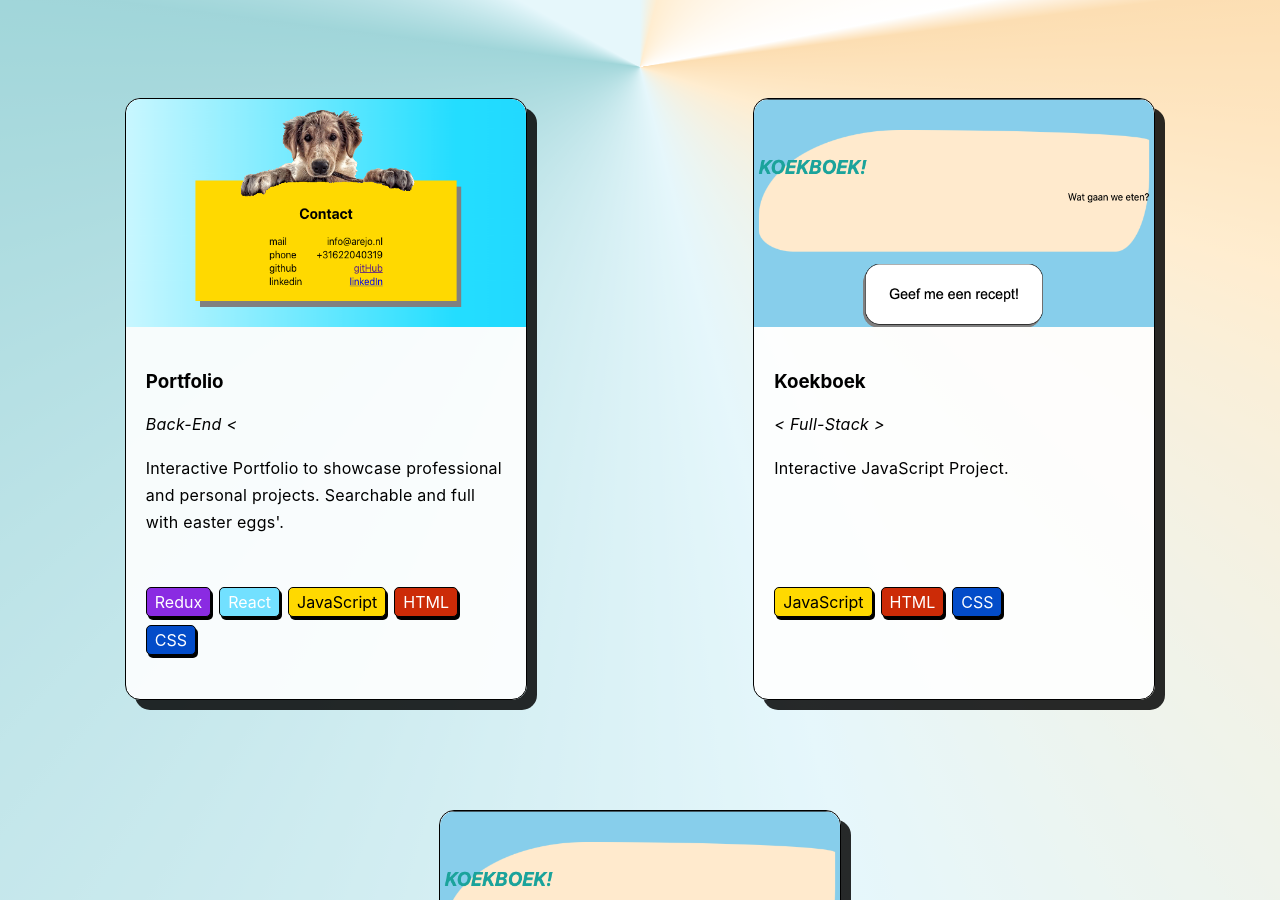
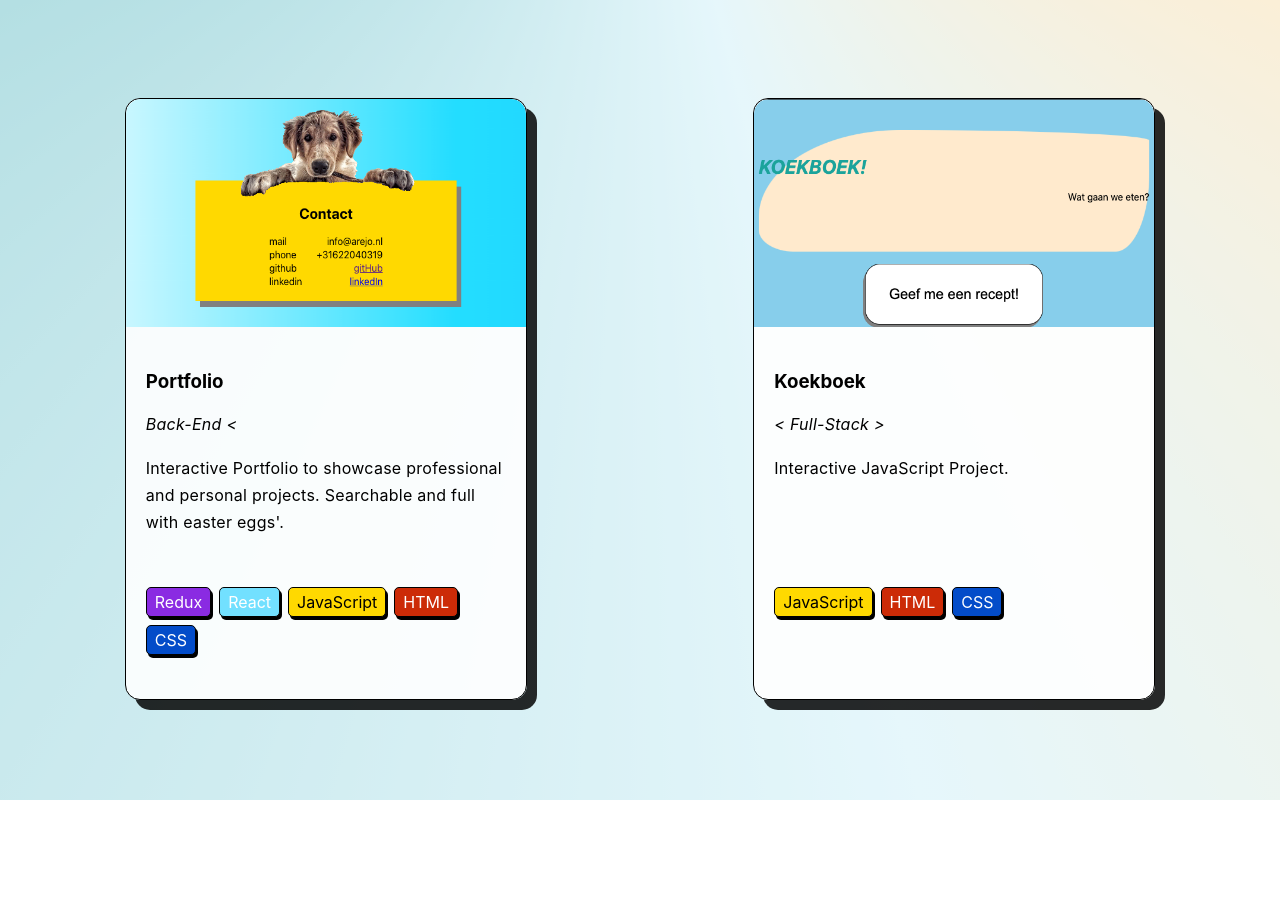
Before and after one commit to arejasverduras/portfolio, a React (Create React App) app: page /projects in a window 1280 px wide. Shown: the part 1378-2278 px from the top of the page. After the commit the page ends 2178 px from the top, so only its background shows below. Built offline with nearby package versions, Linux system fonts and the light colour scheme.

Commit message:
remove redundant projects

```diff
--- a/src/components/Projects/ProjectsSlice.js
+++ b/src/components/Projects/ProjectsSlice.js
@@ -56,19 +56,6 @@ const projectsSlice = createSlice({
                     demoLink: "https://arejasverduras.github.io/koekboek/",
                     sourceLink: "https://github.com/arejasverduras/koekboek"
                 },
-                {
-                    id: 5,
-                    name: "Koekboek",
-                    client: "Arejas",
-                    description: "Interactive JavaScript Project.",
-                    tileImage: "/images/projectImages/koekboekTile.png",
-                    images: [],
-                    tech: ['JavaScript', 'HTML', 'CSS'],
-                    cat: 'Full-Stack',
-                    type: 'Personal',
-                    demoLink: "https://arejasverduras.github.io/koekboek/",
-                    sourceLink: "https://github.com/arejasverduras/koekboek"
-                },
             ],
             placeHolderImage: '/images/projectImages/NoImage.png'
         },
```
